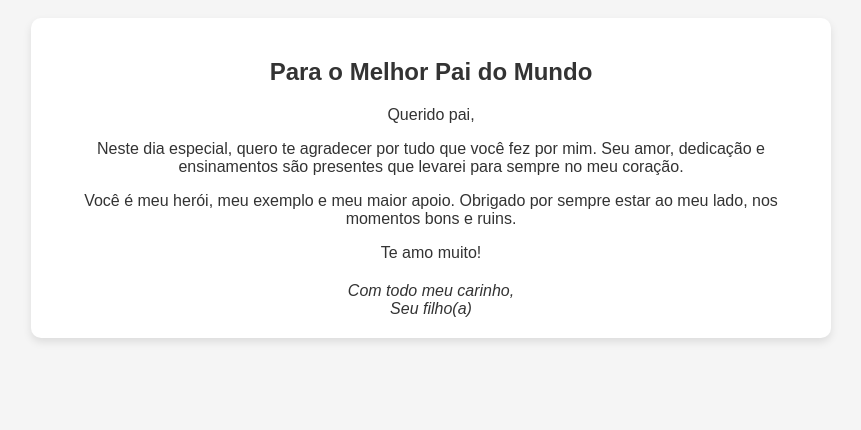
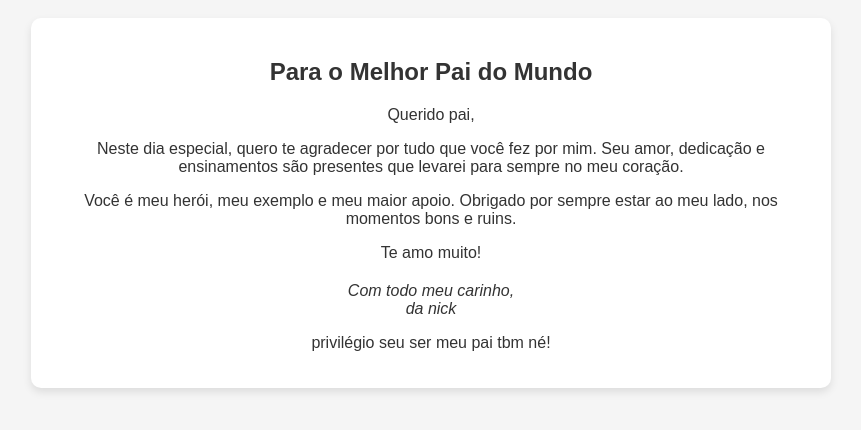
Before and after one commit to nicollyamor/painhe, a plain HTML site: page index.html in a window 1280 px wide. Shown: the part 170-600 px from the top of the page, without its empty margins (209-1070 px from the left). Drawn offline with Linux system fonts and the light colour scheme.

Commit message:
Update index.html

```diff
--- a/index.html
+++ b/index.html
@@ -3,7 +3,7 @@
 <head>
     <meta charset="UTF-8">
     <meta name="viewport" content="width=device-width, initial-scale=1.0">
-    <title>Homenagem ao Meu Pai</title>
+    <title>Homenagem ao Meu Paizinho</title>
     <style>
         body {
             font-family: 'Arial', sans-serif;
@@ -53,7 +53,8 @@
             <p>Neste dia especial, quero te agradecer por tudo que você fez por mim. Seu amor, dedicação e ensinamentos são presentes que levarei para sempre no meu coração.</p>
             <p>Você é meu herói, meu exemplo e meu maior apoio. Obrigado por sempre estar ao meu lado, nos momentos bons e ruins.</p>
             <p>Te amo muito!</p>
-            <div class="signature">Com todo meu carinho,<br>Seu filho(a)</div>
+            <div class="signature">Com todo meu carinho,<br> da nick</div>
+            <p>privilégio seu ser meu pai tbm né!
         </div>
     </div>
 </body>
```
